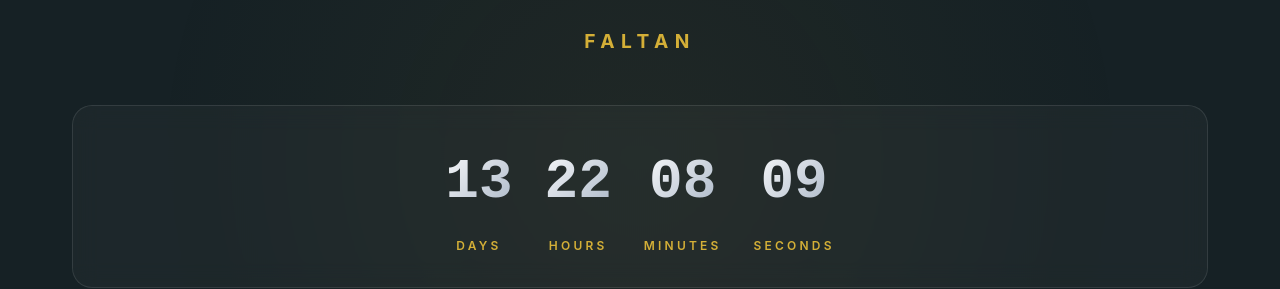
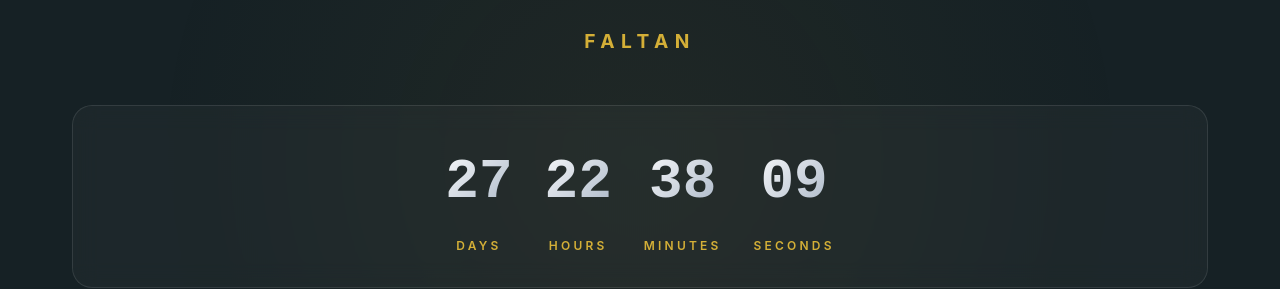
Before and after one commit to alanhernandez-lang/Pruebas-Marvelsa, a React (Vite) app in the folder rock-launch-frontend/: page / in a window 1280 px wide. Shown: the part 840-1129 px from the top of the page. Built offline with nearby package versions, Linux system fonts and the light colour scheme; no server answers.

Commit message:
Schedule: Update event time to April 27th at 14:05

```diff
--- a/rock-launch-frontend/src/pages/TokenLogin.jsx
+++ b/rock-launch-frontend/src/pages/TokenLogin.jsx
@@ -13,7 +13,7 @@ function TokenLogin() {
     const [isTooEarly, setIsTooEarly] = useState(false);
     const [isVotingEnabled, setIsVotingEnabled] = useState(false);
 
-    const TARGET_DATE = "April 13, 2026 13:35:00";
+    const TARGET_DATE = "April 27, 2026 14:05:00";
 
     const validateToken = useCallback(async () => {
         const token = searchParams.get('token');
--- a/rock-launch-frontend/src/pages/VotingFlow.jsx
+++ b/rock-launch-frontend/src/pages/VotingFlow.jsx
@@ -12,7 +12,7 @@ function VotingFlow() {
     const COOLDOWN_SEC = 60; // 1 minuto
 
     useEffect(() => {
-        const TARGET_DATE = new Date("April 13, 2026 13:35:00");
+        const TARGET_DATE = new Date("April 27, 2026 14:05:00");
         if (new Date() < TARGET_DATE) {
             navigate('/');
         }
--- a/rock-launch-frontend/src/pages/Welcome.jsx
+++ b/rock-launch-frontend/src/pages/Welcome.jsx
@@ -81,7 +81,7 @@ function Welcome() {
                     <h2 className="reveal" style={{ fontSize: '1.2rem', letterSpacing: '0.4rem', color: 'var(--accent)', fontWeight: '700', marginBottom: '1rem' }}>FALTAN</h2>
                     <div className="reveal">
                         <Countdown
-                            targetDate="April 13, 2026 13:35:00"
+                            targetDate="April 27, 2026 14:05:00"
                             onFinish={handleCountdownFinish}
                         />
                     </div>
```
